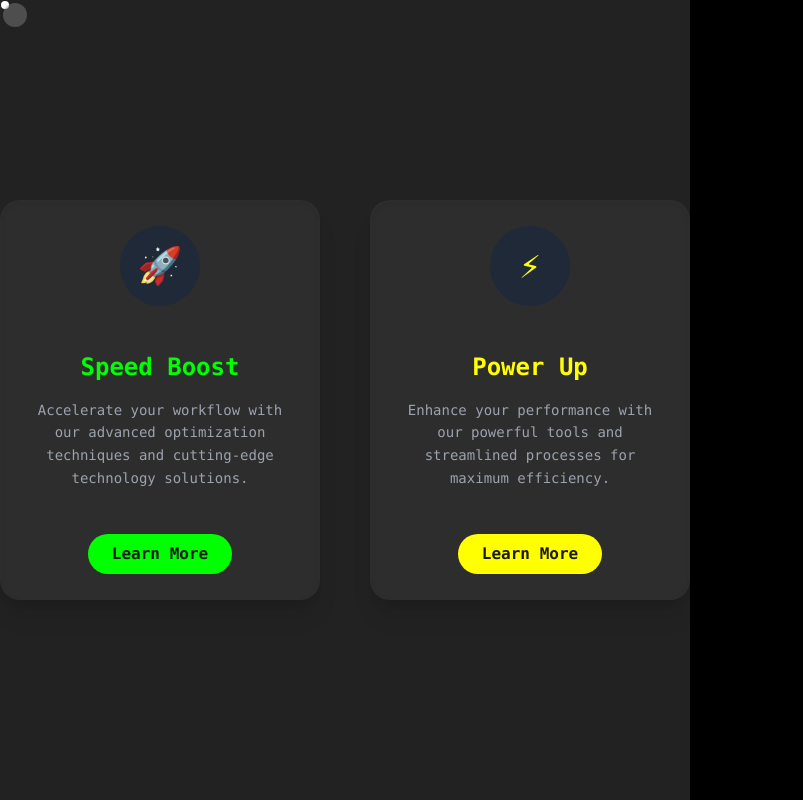
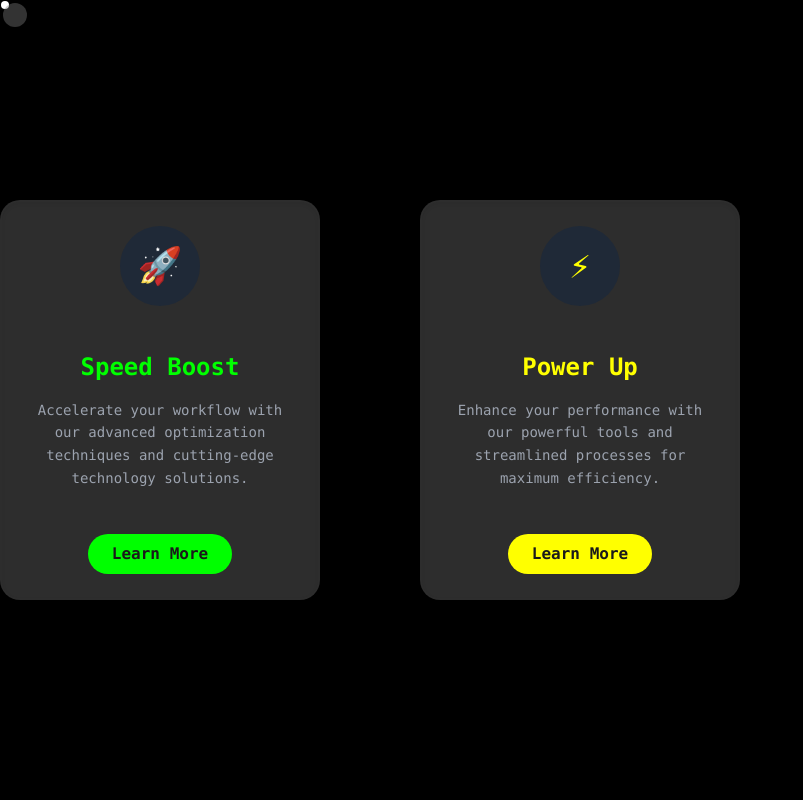
Before and after one commit to gauravsharmaer/frontude, a Next.js app: page / in a window 1280 px wide. Shown: the whole page, without its empty margins (0-803 px from the left). Built offline with nearby package versions, Linux system fonts and the light colour scheme.

Commit message:
new ui updates

```diff
--- a/src/app/layout.tsx
+++ b/src/app/layout.tsx
@@ -32,7 +32,7 @@ export default function RootLayout({
       <body
         className={`${geistSans.variable} ${geistMono.variable} antialiased`}
       >
-        <HomeBackground>{children}</HomeBackground>
+        {children}
       </body>
     </html>
   );
--- a/src/components/ColorfulCardHover.tsx
+++ b/src/components/ColorfulCardHover.tsx
@@ -86,8 +86,8 @@ const Card: FC<CardProps> = ({ color, title, description, icon }) => {
 };
 
 const ColorfulCardHover: FC = () => (
-  <div className="min-h-screen bg-[#222] flex justify-center items-center">
-    <div className="relative flex justify-center items-center gap-[50px] flex-wrap">
+  <div className="flex justify-center items-center">
+    <div className="flex justify-around  gap-[100px] flex-wrap">
       <Card
         color="#0f0"
         icon="🚀"
```
